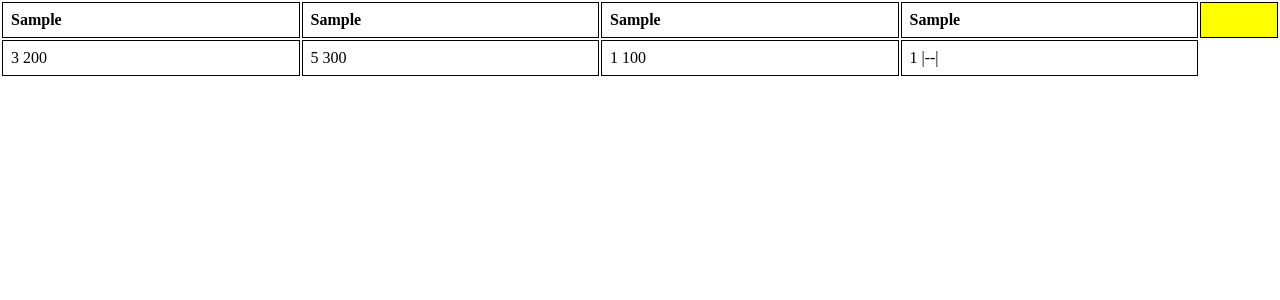
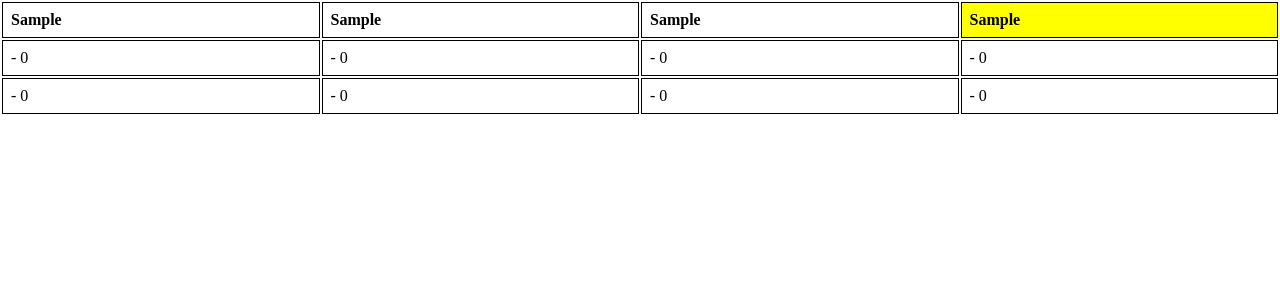
Before and after one commit to pipiag314/pasta_furceli, a React (Vite) app: page / in a window 1280 px wide. Both pictures are taken after typing "Sample", "Sample", "Sample", "Sample" into the empty fields and a click on the button "თამაშის დაწყება". Shown: the top 300 px of the page. Built offline with nearby package versions, Linux system fonts and the light colour scheme.

Commit message:
added utils.jsx, players were correctly placed in gameTable

```diff
--- a/src/App.jsx
+++ b/src/App.jsx
@@ -8,18 +8,22 @@ function App() {
     player1: {
       name: "",
       id: 1,
+      score: 0,
     },
     player2: {
       name: "",
       id: 2,
+      score: 0,
     },
     player3: {
       name: "",
       id: 3,
+      score: 0,
     },
     player4: {
       name: "",
       id: 4,
+      score: 0,
     },
   });
 
@@ -27,7 +31,7 @@ function App() {
     gameType: "ცხრიანები",
     khishti: 500,
     isLastScoreDeletable: true,
-    dealerId: null,
+    dealerId: 4,
   });
 
   const [isFormFilled, setIsFormFilled] = useState(false);
--- a/src/components/GameTable.jsx
+++ b/src/components/GameTable.jsx
@@ -3,6 +3,42 @@ import "./GameTable.css"
 
 const GameTable = ({ players, settings }) => {
   const [playersArray, setPlayersArray] = useState(Object.values(players))
+  const [gameLogs, setGameLog] = useState([])
+
+
+  const gameLog = {
+    player1: {
+      id: playersArray[0].id,
+      wanna_collect: null,
+      collected: null,
+      point: 0,
+    },
+    player2: {
+      id: playersArray[1].id,
+      wanna_collect: null,
+      collected: null,
+      point: 0,
+    },
+    player3: {
+      id: playersArray[2].id,
+      wanna_collect: null,
+      collected: null,
+      point: 0,
+    },
+    player4: {
+      id: playersArray[3].id,
+      wanna_collect: null,
+      collected: null,
+      point: 0,
+    },
+  };
+
+  useEffect(() => {
+    setGameLog(prev => ([
+      ...prev,
+      gameLog,
+    ]))
+  }, [])
 
   const placeDealerLast = (dealerId) => {
     let dealer = {};
@@ -27,18 +63,17 @@ const GameTable = ({ players, settings }) => {
           <tr>
               {playersArray.map(player => {
                 return (
-                  <>
-                    <th className={player.id == settings.dealerId && "dealer"}>{player.name}</th>
-                  </>
+                  <th key={player.id} className={player.id == settings.dealerId && "dealer"}>{player.name}</th>
                 )
               })}
           </tr>
-          <tr>
-              <td>3 <span>200</span></td>
-              <td>5 <span>300</span></td>
-              <td>1 <span>100</span></td>
-              <td>1 <span>|--|</span></td>
-          </tr>
+          {gameLogs.map(logEntries => (
+            <tr>
+              {Object.values(logEntries).map(playerN => (
+                <td key={playerN.id}>{playerN.wanna_collect} - <span>{playerN.point}</span></td>
+              ))}
+            </tr>
+          ))}
       </table>
     </div>
   )
```
Also changed, not shown: src/utils.js (added, +16 -0 lines).
